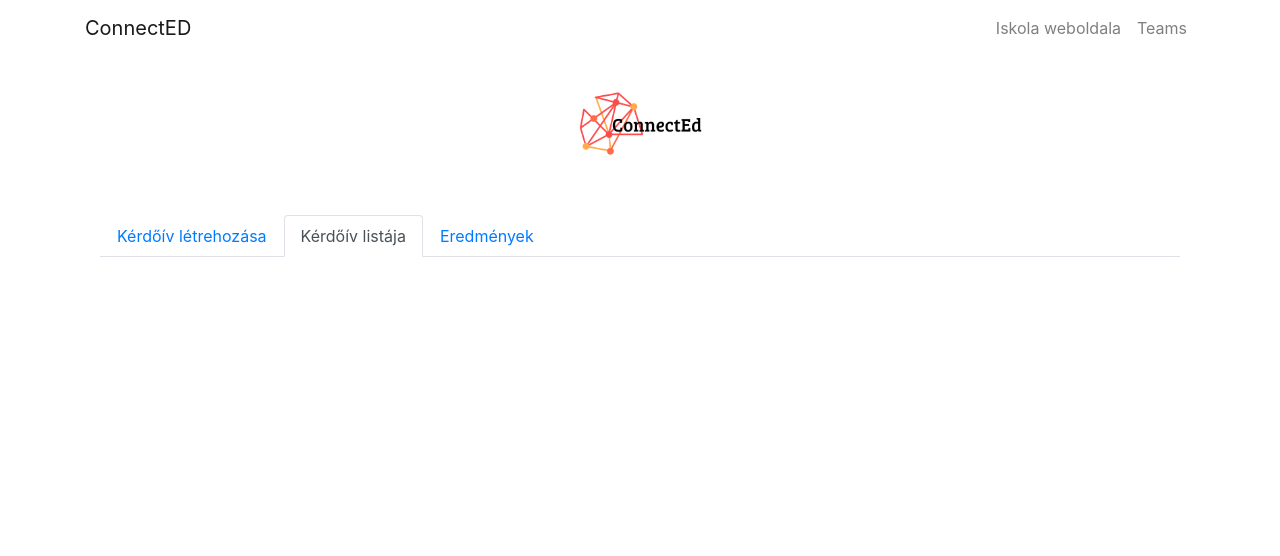
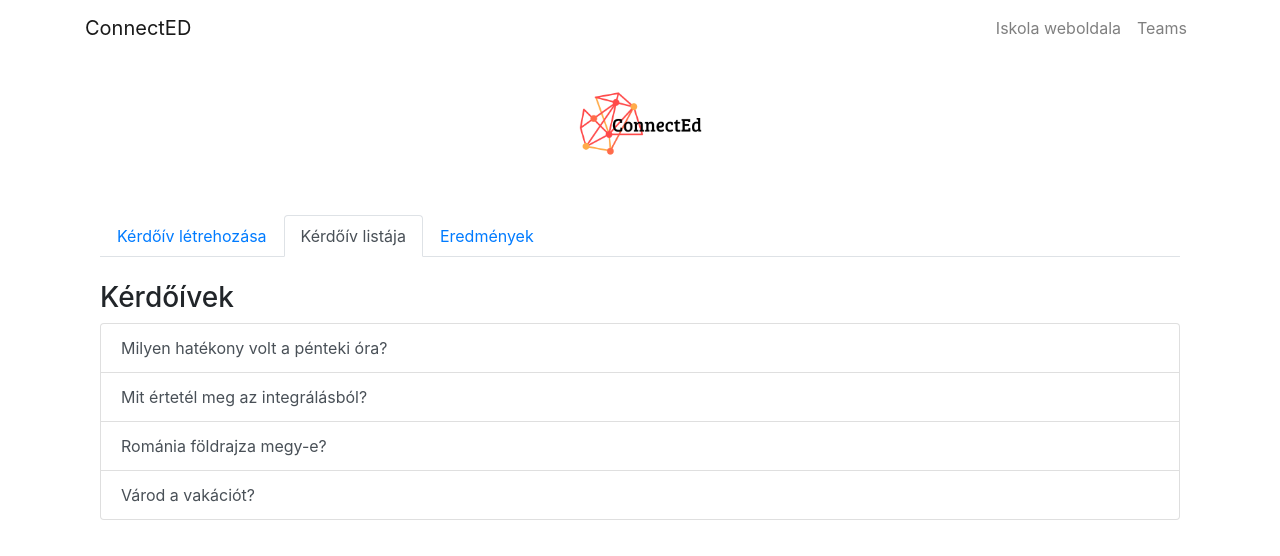
Before and after one commit to TothRudolf/Connect-ED, a React (Create React App) app: page /tanar in a window 1280 px wide. Both pictures are taken after a click on the link "Kérdőív listája". Shown: the top 556 px of the page. Built offline with nearby package versions, Linux system fonts and the light colour scheme.

Commit message:
vanlista

```diff
--- a/src/Kerdoivek.js
+++ b/src/Kerdoivek.js
@@ -1,26 +1,22 @@
 import React from 'react';
-import { List,ListGroup,ListGroupItem } from 'reactstrap';
+import { ListGroup, ListGroupItem } from 'reactstrap';
 
-const Kerdoivek = (props) => {
+const Example = (props) => {
   return (
-    <List type="unstyled">
-      <li>Lorem ipsum dolor sit amet</li>
-      <li>Consectetur adipiscing elit</li>
-      <li>Integer molestie lorem at massa</li>
-      <li>Facilisis in pretium nisl aliquet</li>
-      <li>Nulla volutpat aliquam velit
-        <ul>
-          <li>Phasellus iaculis neque</li>
-          <li>Purus sodales ultricies</li>
-          <li>Vestibulum laoreet porttitor sem</li>
-          <li>Ac tristique libero volutpat at</li>
-        </ul>
-      </li>
-      <li>Faucibus porta lacus fringilla vel</li>
-      <li>Aenean sit amet erat nunc</li>
-      <li>Eget porttitor lorem</li>
-    </List>
+    <div>
+
+
+
+      <h3>Kérdőívek </h3>
+      <ListGroup>
+        <ListGroupItem tag="button" action>Milyen hatékony volt a pénteki óra?</ListGroupItem>
+        <ListGroupItem tag="button" action>Mit értetél meg az integrálásból?</ListGroupItem>
+        <ListGroupItem tag="button" action>Románia földrajza megy-e?</ListGroupItem>
+        <ListGroupItem tag="button" action>Várod a vakációt?</ListGroupItem>
+
+      </ListGroup>
+    </div>
   );
 }
 
-export default Kerdoivek;
+export default Example;
--- a/src/TanarMenu.js
+++ b/src/TanarMenu.js
@@ -11,7 +11,6 @@ import ThreadForm from './ThreadForm';
 import Slider from './Slider';
 import Ujkerdoiv from './Ujkerdoiv';
 import Kerdoivek from './Kerdoivek';
-///import DiakForm from './DiakForm';
 import List from "reactstrap";
 
 class TanarMenu extends React.Component {
@@ -75,7 +74,7 @@ class TanarMenu extends React.Component {
                     </TabPane>
                     <TabPane tabId="2">
                         <br />
-
+                    <Kerdoivek/>
                     </TabPane>
                     <TabPane tabId="3">
                         <br />
--- a/src/Ujkerdoiv.js
+++ b/src/Ujkerdoiv.js
@@ -7,13 +7,13 @@ const Ujkerdoiv = (props) => {
       <FormGroup row>
         <Label for="exampleEmail" sm={2}>Kérdőív neve</Label>
         <Col sm={10}>
-          <Input type="text" name="text" id="exampleEmail" placeholder="Nevezze el kérdőívét?" />
+          <Input type="text" name="text" id="exampleEmail" placeholder="Nevezze el kérdőívét." />
         </Col>
       </FormGroup>
       <FormGroup row>
         <Label for="examplePassword" sm={2}>Kérdések</Label>
         <Col sm={10}>
-          <Input type="text" name="tex2" id="examplePassword" placeholder="Ide jönnek a kérések?" />
+          <Input type="text" name="tex2" id="examplePassword" placeholder="Ide jön a kérdése." />
         </Col>
       </FormGroup>
 
```
Also changed, not shown: package.json (+7 -1 lines), 1 other file (tests, documents, lock files or other folders).
